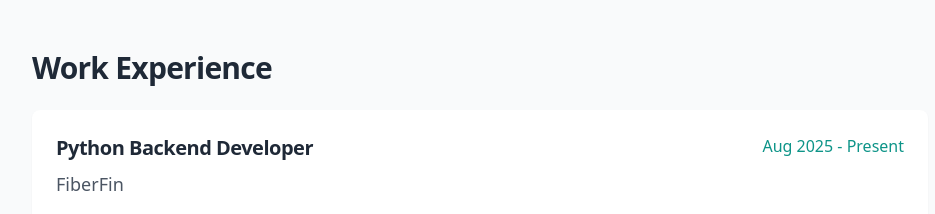
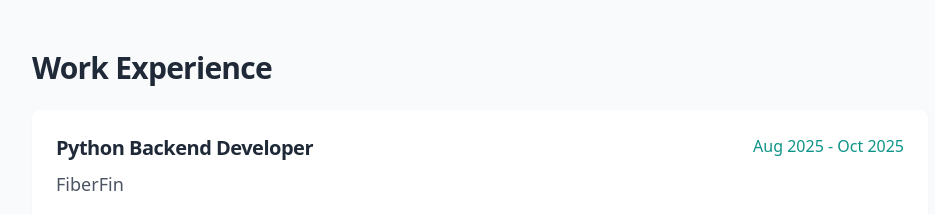
Before and after one commit to nocturnal629/portfolio, a Next.js app: page / in a window 1280 px wide. Shown: the part 2060-2274 px from the top of the page, without its empty margins (160-1095 px from the left). Built offline with nearby package versions, Linux system fonts and the light colour scheme.

Commit message:
Update experience period for Python Backend Developer role at FiberFin

```diff
--- a/src/data/experience.ts
+++ b/src/data/experience.ts
@@ -4,7 +4,7 @@ export const experiences: Experience[] = [
   {
     title: "Python Backend Developer",
     company: "FiberFin",
-    period: "Aug 2025 - Present",
+    period: "Aug 2025 - Oct 2025",
     responsibilities: [
       "Architected data workflows with SQLAlchemy ORM and standardized API responses",
       "Implemented Alembic migrations for zero-downtime database updates",
```
